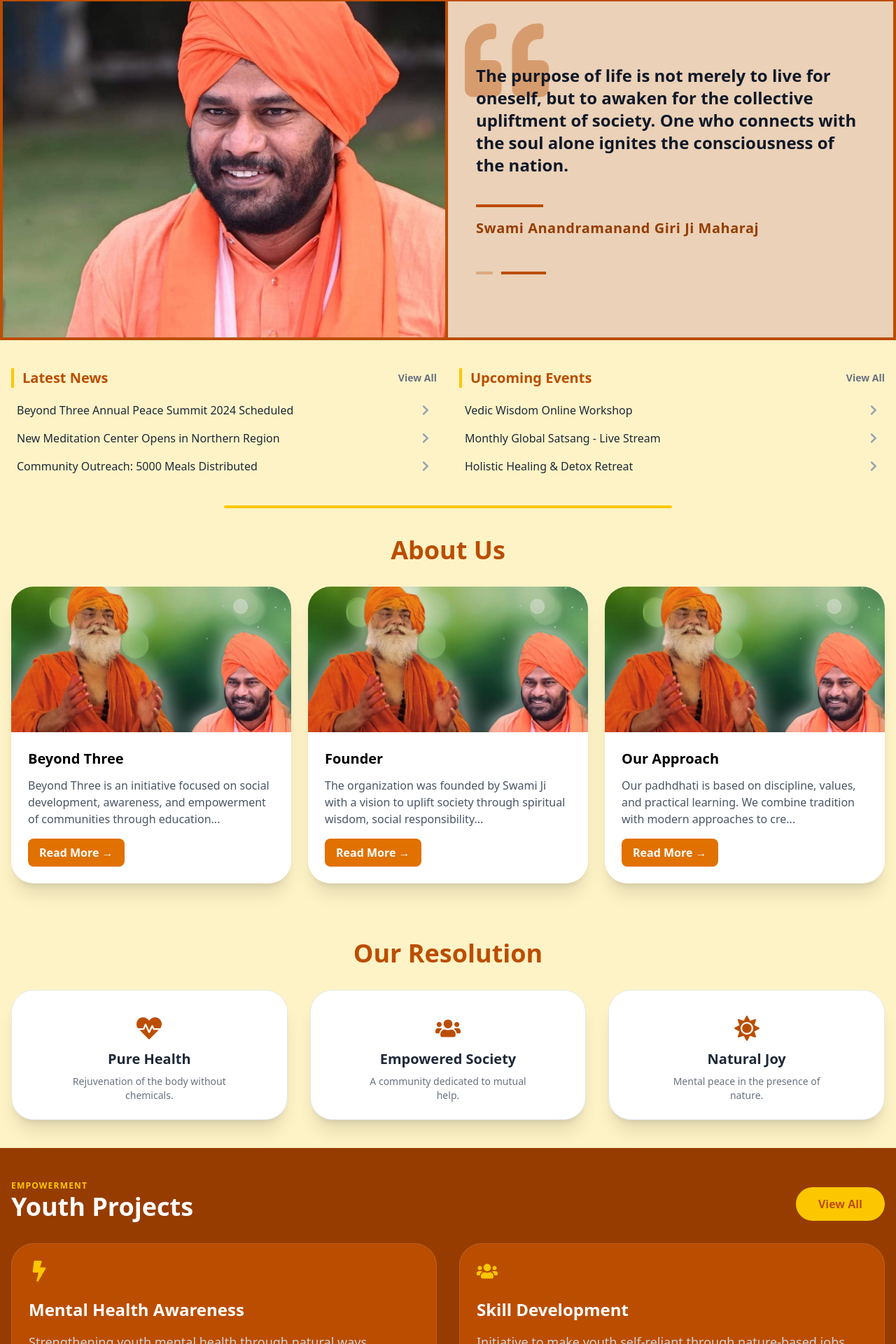
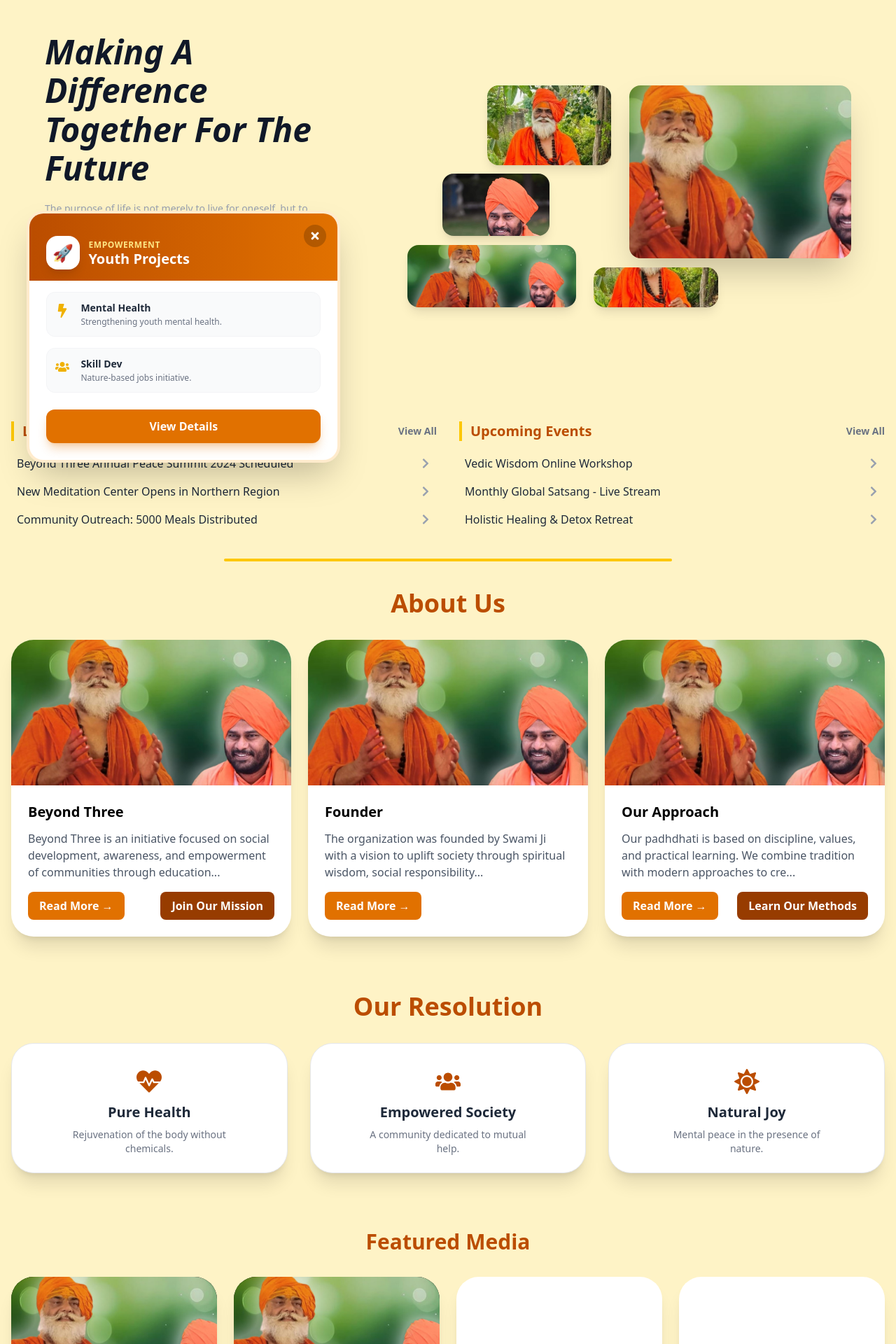
Before and after one commit to Arpan-9911/Beyond-Three, a React (Vite) app in the folder frontend/: page / in a window 1280 px wide. Shown: the part 99-2019 px from the top of the page at 70% size. Built offline with nearby package versions, Linux system fonts and the light colour scheme; grey boxes are pictures that could not be loaded.

Commit message:
changed hero section about youth home

```diff
--- a/frontend/src/components/home/About.jsx
+++ b/frontend/src/components/home/About.jsx
@@ -20,6 +20,7 @@ const About = () => {
         hi: "बियॉन्ड थ्री एक पहल है जो शिक्षा, संस्कृति और नवाचार के माध्यम से समाज के विकास, जागरूकता और सशक्तिकरण पर केंद्रित है।",
       },
       img: About1,
+      cta: { en: "Join Our Mission", hi: "हमारे मिशन में शामिल हों", link: "/join-us" },
     },
     {
       id: 2,
@@ -38,6 +39,7 @@ const About = () => {
         hi: "हमारी पद्धति अनुशासन, मूल्यों और व्यावहारिक शिक्षा पर आधारित है। हम परंपरा और आधुनिक दृष्टिकोण को मिलाकर सार्थक प्रभाव पैदा करते हैं।",
       },
       img: About3,
+      cta: { en: "Learn Our Methods", hi: "हमारी विधियाँ जानें", link: "/about" },
     },
   ];
 
@@ -65,12 +67,22 @@ const About = () => {
                 <p className="text-gray-600 mb-4">
                   {truncateText(item.desc[lang])}
                 </p>
+                <div className="flex justify-between items-center mt-4">
                   <Link
                     to="/about"
                     className="inline-block px-4 py-2 bg-amber-600 text-white font-semibold rounded-lg hover:bg-amber-700 transition"
                   >
                     {lang === "hi" ? "और पढ़ें →" : "Read More →"}
                   </Link>
+                  {item.cta && (
+                    <Link
+                      to={item.cta.link}
+                      className="inline-block px-4 py-2 bg-amber-800 text-white font-semibold rounded-lg hover:bg-amber-900 transition"
+                    >
+                      {item.cta[lang]}
+                    </Link>
+                  )}
+                </div>
               </div>
             </div>
           ))}
--- a/frontend/src/components/home/Hero.jsx
+++ b/frontend/src/components/home/Hero.jsx
@@ -1,12 +1,11 @@
 import React, { useCallback, useEffect, useState, useRef } from "react";
-import { FaQuoteLeft } from "react-icons/fa";
 import { useLanguage } from "../../context/LanguageContext";
 import SwamiJi from "../../assets/swamiji.jpeg";
 import GuruJi from "../../assets/guruji.jpeg";
+import HeroBG from "../../assets/HeroBG.jpg";
 
 const slides = [
   {
-    image: GuruJi,
     title: {
       en: "Pujya Harigiri Ji Maharaj",
       hi: "पूज्य हरिगिरि जी महाराज",
@@ -17,7 +16,6 @@ const slides = [
     },
   },
   {
-    image: SwamiJi,
     title: {
       en: "Swami Anandramanand Giri Ji Maharaj",
       hi: "स्वामी आनंदरामानंद गिरि जी महाराज",
@@ -28,6 +26,16 @@ const slides = [
     },
   },
 ];
+
+const heading = {
+  en: "Making A Difference Together For The Future",
+  hi: "भविष्य के लिए मिलकर बदलाव लाना",
+};
+
+const subtitle = {
+  en: "Join us in our mission to bring hope, support, and resources to those in need.",
+  hi: "जरूरतमंदों तक आशा, सहायता और संसाधन पहुँचाने के हमारे मिशन में शामिल हों।",
+};
 
 const Hero = () => {
   const { lang } = useLanguage();
@@ -42,8 +50,8 @@ const Hero = () => {
     const element = heroRef.current;
     if (!element) return;
     const observer = new IntersectionObserver(
-      ([entry]) => {setInView(entry.isIntersecting)},
-      {threshold: 0.4,}
+      ([entry]) => { setInView(entry.isIntersecting) },
+      { threshold: 0.4, }
     );
     observer.observe(element);
     return () => {
@@ -77,47 +85,115 @@ const Hero = () => {
       <div className="py-1 text-center bg-amber-700 px-4 text-white font-bold text-lg leading-relaxed tracking-widest">
         <span>आओ लौट चलें प्रकृति की ओर</span>
       </div>
+
       <div
-        className="grid md:grid-cols-2 border-4 border-amber-700"
+        className="max-w-7xl mx-auto px-6 md:px-10 lg:px-16 py-8 md:py-10 lg:py-12"
         onMouseEnter={() => setPaused(true)}
         onMouseLeave={() => setPaused(false)}
         onTouchStart={() => setTouched(true)}
         onTouchEnd={() => setTouched(false)}
         ref={heroRef}
       >
-        <div className="h-80 md:h-120 overflow-hidden md:border-r-4 max-md:border-b-4 border-amber-700">
-          <img
-            src={slide.image}
-            alt="Swami Ji"
-            className={`w-full h-full object-cover transition-all duration-500 ${
-                animating ? "opacity-40 scale-105" : "opacity-100 scale-100"
+        <div className="flex flex-col md:flex-row gap-10 lg:gap-20 items-center">
+
+          {/* ── Left: Text ── */}
+          <div className="md:w-[38%] shrink-0">
+            <h1
+              className={`text-3xl md:text-4xl lg:text-5xl font-black italic leading-[1.15] text-gray-900 transition-all duration-500 ${animating ? "opacity-0 translate-y-2" : "opacity-100 translate-y-0"
                 }`}
-          />
-        </div>
-        <div className="relative h-full md:p-10 p-6 flex flex-col justify-center bg-[#ead1b7]">
-          <div className="absolute md:top-6 top-0 md:left-6 left-2 text-[120px] font-serif text-amber-700/40 leading-none select-none">
-            <FaQuoteLeft />
-          </div>
-          <p className="relative text-lg md:text-2xl text-gray-900 max-w-2xl z-10 font-semibold">
+            >
+              {heading[lang]}
+            </h1>
+
+
+            <p
+              className={`mt-5 text-gray-400 text-[13px] md:text-sm leading-relaxed max-w-sm transition-all duration-500 ${animating ? "opacity-0" : "opacity-100"
+                }`}
+            >
               {slide.desc[lang]}
             </p>
-          <div className="mt-10 mb-4 w-24 h-1 bg-amber-700"></div>
-          <h3 className="text-xl font-bold tracking-wide text-amber-800">
-            {slide.title[lang]}
-          </h3>
-          <div className="flex gap-3 mt-12">
+
+            <p
+              className={`mt-1 text-amber-700 text-xs font-semibold transition-all duration-500 ${animating ? "opacity-0" : "opacity-100"
+                }`}
+            >
+              — {slide.title[lang]}
+            </p>
+
+            <button className="mt-8 bg-amber-500 hover:bg-amber-600 text-white font-bold text-sm px-7 py-3 rounded-full transition-all duration-300 cursor-pointer active:scale-95">
+              {lang === "hi" ? "दान करें" : "Make a Donation"}
+            </button>
+
+            {/* Dots */}
+            <div className="flex gap-2 mt-8">
               {slides.map((_, i) => (
                 <button
                   key={i}
                   onClick={() => handleSlideChange(i)}
-                className={`h-1 transition-all duration-300 ${
-                  i === index
-                    ? "w-16 bg-amber-700"
-                    : "w-6 bg-amber-700/30"
+                  className={`rounded-full transition-all duration-300 cursor-pointer ${i === index
+                    ? "w-8 h-2 bg-amber-600"
+                    : "w-2 h-2 bg-gray-300 hover:bg-gray-400"
                     }`}
                 />
               ))}
             </div>
+          </div>
+
+          {/* ── Right: Photo Collage (exact reference layout) ── */}
+          <div className="flex-1 w-full">
+            {/*
+              Reference layout (approximate grid):
+              ┌──────┐ ┌──────────────────┐
+              │  A   │ │                  │
+              └──────┘ │                  │
+              ┌────┐   │        B         │
+              │ C  │   │   (main large)   │
+              └────┘   │                  │
+              ┌─────────┐└──────────────────┘
+              │   D     │ ┌──────┐
+              └─────────┘ │  E   │
+                          └──────┘
+            */}
+            <div className="relative w-full" style={{ paddingBottom: "50%" }}>
+
+              {/* A — top-left small square */}
+              <div className="absolute rounded-2xl overflow-hidden shadow-lg"
+                style={{ top: "0%", left: "18%", width: "28%", height: "36%" }}
+              >
+                <img src={GuruJi} alt="" className="w-full h-full object-cover object-top" />
+              </div>
+
+              {/* B — main large image (right, tall) */}
+              <div className="absolute rounded-2xl overflow-hidden shadow-2xl"
+                style={{ top: "0%", left: "50%", width: "50%", height: "78%" }}
+              >
+                <img src={HeroBG} alt="" className="w-full h-full object-cover" />
+              </div>
+
+              {/* C — middle-left small */}
+              <div className="absolute rounded-2xl overflow-hidden shadow-lg"
+                style={{ top: "40%", left: "8%", width: "24%", height: "28%" }}
+              >
+                <img src={SwamiJi} alt="" className="w-full h-full object-cover object-top" />
+              </div>
+
+              {/* D — bottom-left wide */}
+              <div className="absolute rounded-2xl overflow-hidden shadow-lg"
+                style={{ top: "72%", left: "0%", width: "38%", height: "28%" }}
+              >
+                <img src={HeroBG} alt="" className="w-full h-full object-cover object-right" />
+              </div>
+
+              {/* E — bottom-center */}
+              <div className="absolute rounded-2xl overflow-hidden shadow-lg"
+                style={{ top: "82%", left: "42%", width: "28%", height: "18%" }}
+              >
+                <img src={GuruJi} alt="" className="w-full h-full object-cover object-center" />
+              </div>
+
+            </div>
+          </div>
+
         </div>
       </div>
     </section>
--- a/frontend/src/components/home/Youth.jsx
+++ b/frontend/src/components/home/Youth.jsx
@@ -1,71 +1,106 @@
-import React from 'react';
-import { FaBolt, FaUsers } from 'react-icons/fa';
-import { useLanguage } from '../../context/LanguageContext';
-import { Link } from 'react-router-dom';
+import React, { useState, useEffect } from "react";
+import { FaBolt, FaUsers, FaTimes } from "react-icons/fa";
+import { useLanguage } from "../../context/LanguageContext";
+import { Link } from "react-router-dom";
 
 const Youth = () => {
   const { lang } = useLanguage();
+  const [isVisible, setIsVisible] = useState(false);
+  const [isClosed, setIsClosed] = useState(false);
+
   const youthData = {
     subtitle: { en: "EMPOWERMENT", hi: "सशक्तिकरण" },
     title: { en: "Youth Projects", hi: "युवा परियोजनाएं" },
-    button: { en: "View All", hi: "सभी देखें" },
+    button: { en: "View Details", hi: "विवरण देखें" },
     projects: [
       {
-        icon: <FaBolt className="text-3xl text-yellow-400" />,
-        title: { en: "Mental Health Awareness", hi: "मानसिक स्वास्थ्य जागरूकता" },
+        icon: <FaBolt className="text-xl text-yellow-500" />,
+        title: { en: "Mental Health", hi: "मानसिक स्वास्थ्य" },
         desc: {
-          en: "Strengthening youth mental health through natural ways.",
-          hi: "प्राकृतिक तरीकों से युवाओं के मानसिक स्वास्थ्य को मजबूत करना।"
-        }
+          en: "Strengthening youth mental health.",
+          hi: "युवाओं के मानसिक स्वास्थ्य को मजबूत करना।",
+        },
       },
       {
-        icon: <FaUsers className="text-3xl text-yellow-400" />,
-        title: { en: "Skill Development", hi: "कौशल विकास" },
+        icon: <FaUsers className="text-xl text-yellow-500" />,
+        title: { en: "Skill Dev", hi: "कौशल विकास" },
         desc: {
-          en: "Initiative to make youth self-reliant through nature-based jobs.",
-          hi: "प्रकृति-आधारित नौकरियों के माध्यम से युवाओं को आत्मनिर्भर बनाने की पहल।"
-        }
-      }
-    ]
+          en: "Nature-based jobs initiative.",
+          hi: "प्रकृति-आधारित नौकरियों की पहल।",
+        },
+      },
+    ],
   };
 
+  useEffect(() => {
+    // Trigger popup after a short delay or scroll
+    const timer = setTimeout(() => {
+      setIsVisible(true);
+    }, 2000);
+    return () => clearTimeout(timer);
+  }, []);
+
+  if (isClosed) return null;
+
   return (
-    <section className="bg-amber-800 text-white">
-      <div className="max-w-7xl mx-auto py-10 px-4">
-        <div className="flex flex-col md:flex-row md:items-end justify-between mb-8 gap-6">
-          <div className="space-y-2 text-left">
-            <span className="text-yellow-400 font-bold tracking-widest text-xs uppercase">
-              {youthData.subtitle[lang]}
-            </span>
-            <h2 className="text-3xl md:text-4xl font-bold">
-              {youthData.title[lang]}
-            </h2>
+    <>
+      {/* Overlay to dim background (optional, removed for 'pop up' feel, keeping it interactive) */}
+
+      {/* 3rd Quarter Popup (Bottom-Left) */}
+      <div
+        className={`fixed z-50 bottom-[5%] left-[3%] w-[94%] md:w-[28rem] transition-all duration-700 cubic-bezier(0.34, 1.56, 0.64, 1) ${isVisible ? "translate-y-0 opacity-100 scale-100" : "translate-y-20 opacity-0 scale-90"
+          }`}
+      >
+        <div className="relative bg-white rounded-3xl shadow-2xl overflow-hidden border-4 border-amber-500/20">
+
+          {/* Header Background */}
+          <div className="absolute top-0 left-0 right-0 h-24 bg-gradient-to-r from-amber-700 to-amber-600"></div>
+
+          {/* Close Button */}
+          <button
+            onClick={() => setIsClosed(true)}
+            className="absolute top-4 right-4 z-20 w-8 h-8 flex items-center justify-center bg-black/20 hover:bg-black/40 text-white rounded-full transition-colors cursor-pointer"
+          >
+            <FaTimes />
+          </button>
+
+          <div className="relative z-10 p-6 pt-8">
+            <div className="flex items-center gap-3 mb-4">
+              <div className="w-12 h-12 bg-white rounded-2xl flex items-center justify-center shadow-lg text-2xl">
+                🚀
+              </div>
+              <div>
+                <p className="text-amber-200 text-xs font-bold tracking-wider uppercase mb-0.5">
+                  {youthData.subtitle[lang]}
+                </p>
+                <h3 className="text-white text-xl font-bold leading-none">
+                  {youthData.title[lang]}
+                </h3>
+              </div>
+            </div>
+
+            <div className="mt-8 space-y-4">
+              {youthData.projects.map((project, index) => (
+                <div key={index} className="flex gap-4 p-3 bg-gray-50 rounded-xl hover:bg-amber-50 transition-colors border border-gray-100">
+                  <div className="mt-1">{project.icon}</div>
+                  <div>
+                    <h4 className="font-bold text-gray-800 text-sm">{project.title[lang]}</h4>
+                    <p className="text-xs text-gray-500 mt-0.5">{project.desc[lang]}</p>
+                  </div>
+                </div>
+              ))}
+            </div>
+
+            <Link
+              to="/projects"
+              className="mt-6 block w-full bg-amber-600 hover:bg-amber-700 text-white text-center font-bold py-3 rounded-xl transition-colors shadow-lg shadow-amber-600/30"
+            >
+              {youthData.button[lang]}
+            </Link>
           </div>
-          <Link to={"/projects"} className="bg-yellow-400 text-amber-700 px-8 py-3 rounded-full font-bold hover:bg-yellow-300 transition-colors w-fit">
-            {youthData.button[lang]}
-          </Link>
-        </div>
-
-        <div className="grid grid-cols-1 md:grid-cols-2 md:gap-8 gap-4">
-          {youthData.projects.map((project, index) => (
-            <div
-              key={index}
-              className="bg-amber-700 p-6 rounded-4xl border border-white/10 hover:bg-amber-600 transition duration-300 group"
-            >
-              <div className="mb-6 group-hover:-translate-y-2 transition duration-300">
-                {project.icon}
-              </div>
-              <h3 className="md:text-2xl text-xl font-bold md:mb-4 mb-2">
-                {project.title[lang]}
-              </h3>
-              <p className="text-gray-300 md:text-lg leading-relaxed">
-                {project.desc[lang]}
-              </p>
-            </div>
-          ))}
         </div>
       </div>
-    </section>
+    </>
   );
 };
 
--- a/frontend/src/pages/Home.jsx
+++ b/frontend/src/pages/Home.jsx
@@ -7,7 +7,6 @@ import Resolution from '../components/home/Resolution'
 import Youth from '../components/home/Youth'
 import Media from '../components/home/Media'
 import Testimonials from '../components/home/Testimonials'
-import Volunteer from '../components/home/Volunteer'
 import NewsEvents from '../components/home/NewsEvents'
 
 const Home = () => {
@@ -21,7 +20,6 @@ const Home = () => {
       <Youth />
       <Media />
       <Testimonials />
-      <Volunteer />
       <Footer />
     </div>
   )
```
Lines whose indentation alone changed are shown as unchanged.
